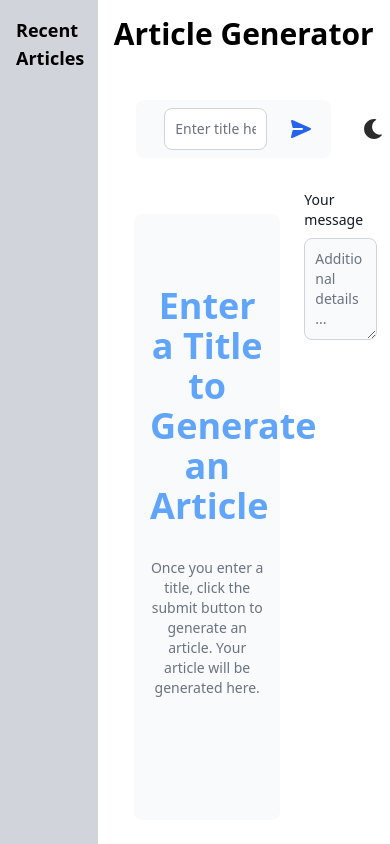
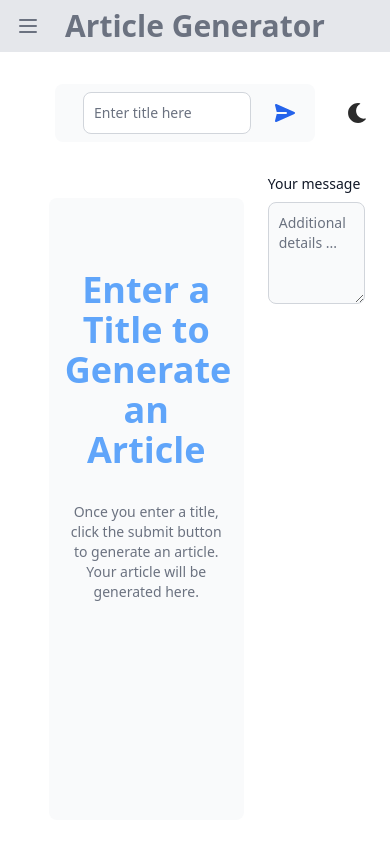
Before and after one commit to sami-bre/article-generator, a React (Create React App) app: page / in a window 390 px wide. Built offline with nearby package versions, Linux system fonts and the light colour scheme.

Commit message:
Add sidebar toggle for small screens

```diff
--- a/src/App.js
+++ b/src/App.js
@@ -16,6 +16,7 @@ const App = () => {
   const [loading, setLoading] = useState(false);
   const [isDark, setIsDark] = useState(false);
   const [recentArticles, setRecentArticles] = useState([]);
+  const [showSidebar, setShowSidebar] = useState(false);
 
   // let's conditionally add the "dark" class to the root element
   useEffect(() => {
@@ -73,16 +74,60 @@ const App = () => {
     }
   };
 
+  const toggleSidebar = () => {
+    setShowSidebar(!showSidebar);
+  };
+
+  useEffect(() => {
+    const handleResize = () => {
+      if (window.innerWidth >= 768) {
+        setShowSidebar(true);
+      } else {
+        setShowSidebar(false);
+      }
+    };
+
+    window.addEventListener("resize", handleResize);
+    handleResize();
+
+    return () => {
+      window.removeEventListener("resize", handleResize);
+    };
+  }, []);
+
   return (
-    <div className="h-screen flex flex-row dark:bg-slate-950">
-      <Sidebar recentArticles={recentArticles} />
+    <div className="h-screen flex flex-col dark:bg-slate-950">
+      <header className="flex justify-between items-center px-4 py-2 bg-gray-200 dark:bg-gray-900 text-gray-500 dark:text-gray-200">
+        <button
+          className="block lg:hidden text-gray-500 dark:text-gray-400"
+          onClick={toggleSidebar}
+        >
+          <svg
+            className="h-6 w-6"
+            fill="none"
+            viewBox="0 0 24 24"
+            stroke="currentColor"
+          >
+            <path
+              strokeLinecap="round"
+              strokeLinejoin="round"
+              strokeWidth={2}
+              d="M4 6h16M4 12h16M4 18h16"
+            />
+          </svg>
+        </button>
+        <div className="text-center flex-grow">
+          <h1 className="text-3xl font-bold">Article Generator</h1>
+        </div>
+        <div className="w-6"></div> {/* Placeholder for button */}
+      </header>
+
+      <div className="flex flex-grow overflow-y-auto">
+        {showSidebar && <Sidebar recentArticles={recentArticles} />}
         <form
           onSubmit={handleSubmit}
-        className="flex flex-col flex-grow w-3/4 mb-0 overflow-y-auto"
+          className="flex flex-col flex-grow w-4/5 mb-0 overflow-y-auto"
         >
-        <h1 className="text-center mt-4 mb-4 dark:text-gray-300 text-3xl font-bold">
-          Article Generator
-        </h1>
           <TitleInput
             value={title}
             onChange={(e) => setTitle(e.target.value)}
@@ -104,6 +149,7 @@ const App = () => {
           </div>
         </form>
       </div>
+    </div>
   );
 };
 
--- a/src/Sidebar.js
+++ b/src/Sidebar.js
@@ -2,8 +2,8 @@ import React from "react";
 
 export const Sidebar = ({ recentArticles }) => {
   return (
-    <div className="h-full bg-gray-300 dark:bg-gray-800 p-4 w-1/4 overflow-y-auto">
-      <h2 className="text-lg font-semibold mb-4 dark:text-gray-300">
+    <div className="h-full bg-gray-200 dark:bg-gray-900 p-4 w-1/5 overflow-y-auto">
+      <h2 className="text-lg font-semibold mb-4 text-gray-800 dark:text-gray-300">
         Recent Articles
       </h2>
       <ul className="list-none p-0 m-0">
```
Lines whose indentation alone changed are shown as unchanged.
